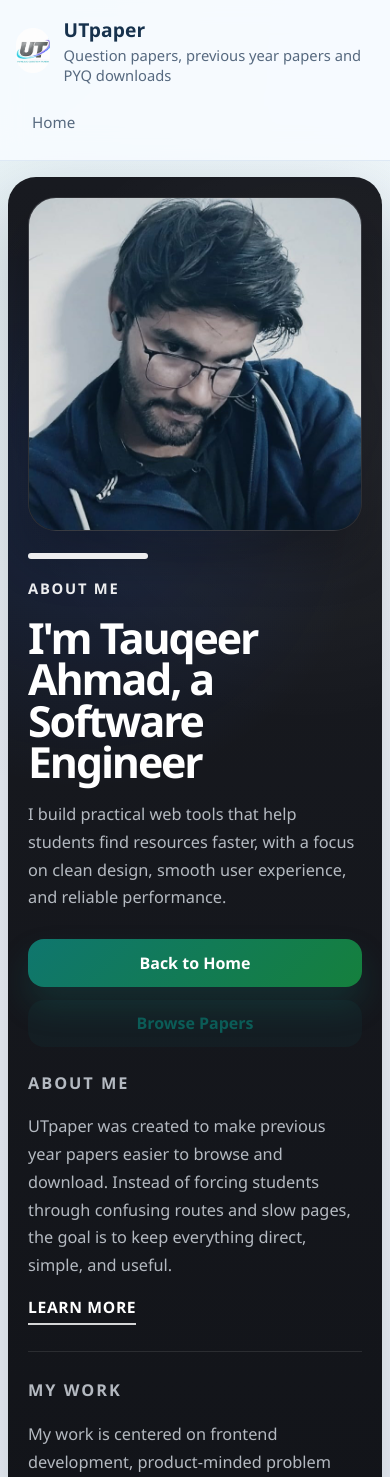
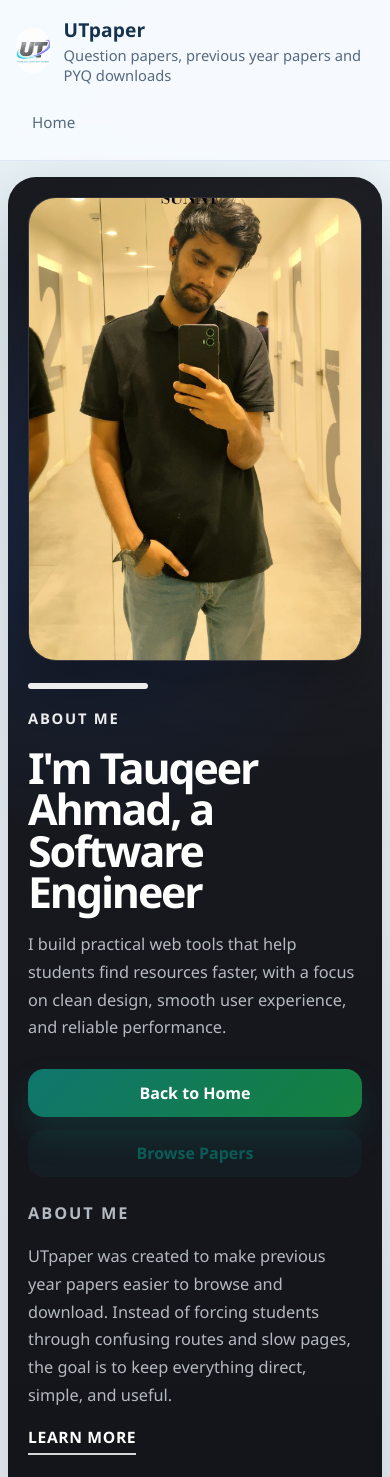
Before and after one commit to ahmadtauqeer672/ut_downloader_pyq, a Next.js app in the folder next-frontend/: page /about in a window 390 px wide. Shown: the top 1477 px of the page. Built offline with nearby package versions, Linux system fonts and the light colour scheme; no server answers.

Commit message:
Update about page portrait photo

```diff
--- a/next-frontend/app/globals.css
+++ b/next-frontend/app/globals.css
@@ -232,9 +232,9 @@ img {
 
 .about-showcase__intro {
   display: grid;
-  align-content: center;
+  align-content: start;
   gap: 1.2rem;
-  padding: clamp(1rem, 2vw, 2rem) 0;
+  padding: clamp(2rem, 5vw, 4.5rem) 0 0;
 }
 
 .about-showcase__line {
@@ -289,6 +289,7 @@ img {
   align-items: end;
   justify-items: center;
   min-height: 100%;
+  padding-top: clamp(2rem, 5vw, 4rem);
 }
 
 .about-showcase__glow {
@@ -303,8 +304,8 @@ img {
 .about-showcase__photo-frame {
   position: relative;
   z-index: 1;
-  width: min(100%, 470px);
-  aspect-ratio: 0.88;
+  width: min(100%, 390px);
+  aspect-ratio: 0.62;
   overflow: hidden;
   border-radius: 36px;
   background:
@@ -318,6 +319,7 @@ img {
   width: 100%;
   height: 100%;
   object-fit: cover;
+  object-position: center top;
   display: block;
 }
 
@@ -1197,11 +1199,12 @@ img {
   .about-showcase__visual {
     order: -1;
     min-height: 0;
+    padding-top: 0;
   }
 
   .about-showcase__photo-frame {
     width: min(100%, 360px);
-    aspect-ratio: 1;
+    aspect-ratio: 0.72;
     border-radius: 28px;
   }
 
```
Also changed, not shown: next-frontend/public/about-founder.jpg.
